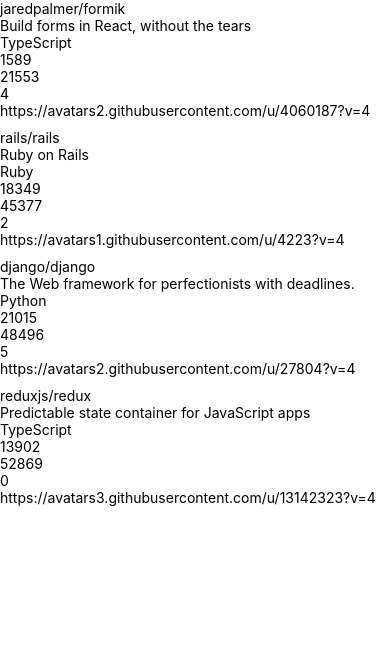
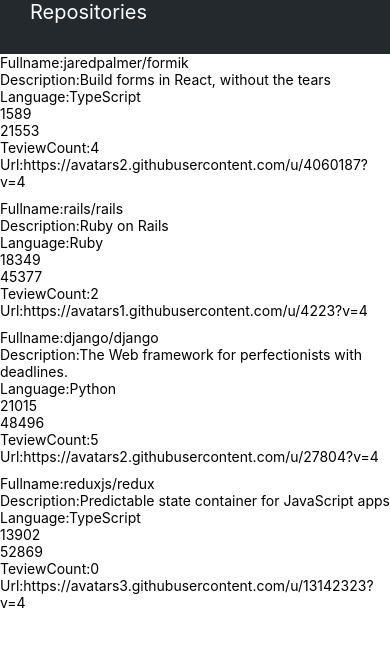
Before and after one commit to MeiSun227/fullstack_part10, a React Native app: screen / in a window 390 px wide. Shown: the top 646 px of the page. Built offline with nearby package versions, Linux system fonts and the light colour scheme.

Commit message:
part 10.4

```diff
--- a/App.js
+++ b/App.js
@@ -1,11 +1,12 @@
 import { StatusBar } from 'expo-status-bar';
 import React from 'react';
 import { StyleSheet, Text, View } from 'react-native';
-import RepositoryList from './src/components/RepositoryList';
+
+import Main from './src/components/Main';
 
 const App=()=> {
   return (
-      <RepositoryList/>
+      <Main/>
   );
 }
 
--- /dev/null
+++ b/src/components/AppBar.jsx
@@ -0,0 +1,32 @@
+import React from 'react';
+import { View, Text,StyleSheet,TouchableWithoutFeedback } from 'react-native';
+import Constants from 'expo-constants';
+
+const styles = StyleSheet.create({
+    container: {
+        paddingTop: Constants.statusBarHeight,
+        backgroundColor:'#24292e',
+        padding:15
+        // ...
+    },
+    text:{
+        color:'white',
+        fontSize:20
+    }
+
+});
+
+const Appbar = () => {
+    return (
+        <View style={styles.container}>
+            <TouchableWithoutFeedback>
+                <View style={styles.container}>
+                    <Text style={styles.text}>Repositories</Text>
+                    </View>
+            </TouchableWithoutFeedback>
+        </View>
+    );
+}
+
+
+export default Appbar;
--- /dev/null
+++ b/src/components/Main.jsx
@@ -0,0 +1,23 @@
+import React from 'react';
+import Constants from 'expo-constants';
+import { Text, StyleSheet, View } from 'react-native';
+import RepositoryList from './RepositoryList';
+import AppBar from './AppBar';
+
+const styles = StyleSheet.create({
+    container: {
+        flexGrow: 1,
+        flexShrink: 1,
+    },
+});
+
+const Main = () => {
+    return (
+        <View style={styles.container}>
+            <AppBar />
+            <RepositoryList />
+        </View>
+    );
+};
+
+export default Main;
--- a/src/components/RepositoryItem.jsx
+++ b/src/components/RepositoryItem.jsx
@@ -4,14 +4,14 @@
 const RepositoryItem = ({item}) => {
     return (
         <TouchableOpacity >
-            <Text >{item.fullName}</Text>
-            <Text>{item.description}</Text>
-            <Text>{item.language}</Text>
+            <Text >Fullname:{item.fullName}</Text>
+            <Text>Description:{item.description}</Text>
+            <Text>Language:{item.language}</Text>
             <Text>{item.forksCount}</Text>
             <Text>{item.stargazersCount}</Text>
             <Text>{item.ratingAveraget}</Text>
-            <Text>{item.reviewCount}</Text>
-            <Text>{item.ownerAvatarUrl}</Text>
+            <Text>TeviewCount:{item.reviewCount}</Text>
+            <Text>Url:{item.ownerAvatarUrl}</Text>
         </TouchableOpacity>
     );
 }
```
